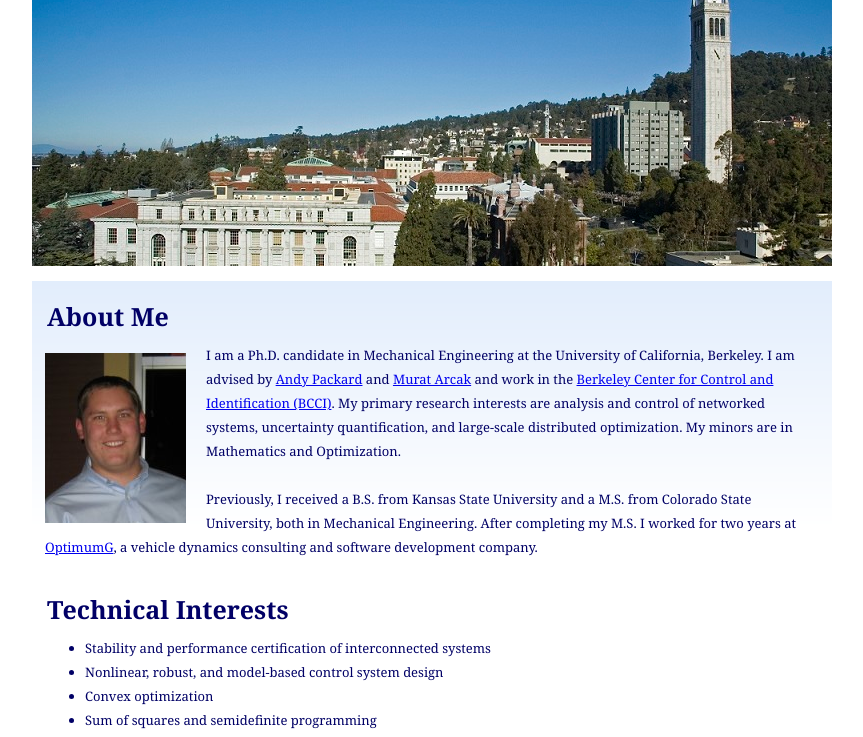
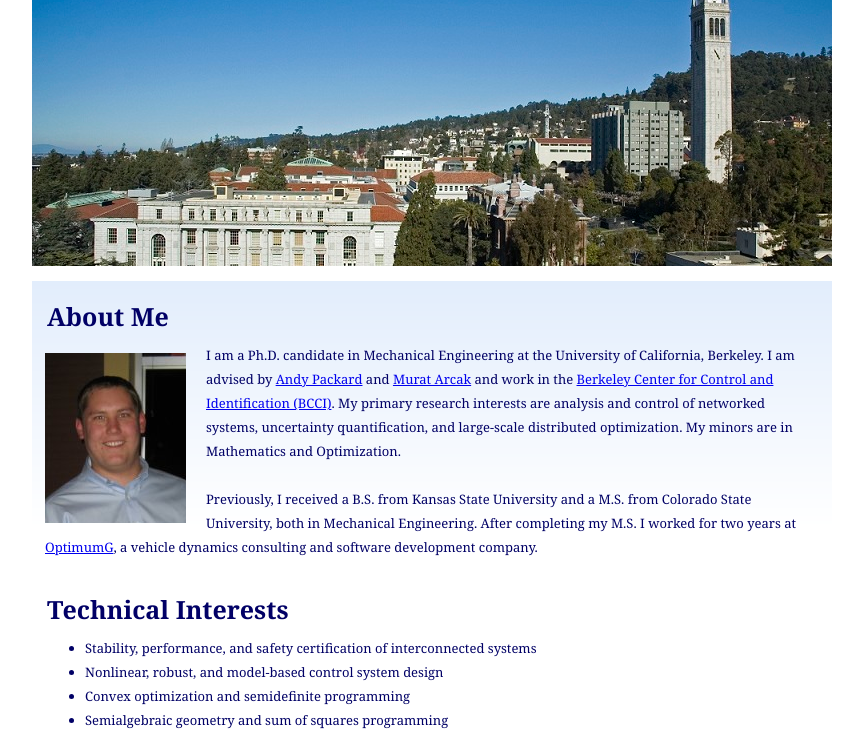
Before and after one commit to cmeissen/cmeissen.github.io, a plain HTML site: page index.html in a window 1280 px wide. Shown: the part 209-946 px from the top of the page, without its empty margins (218-1081 px from the left). Drawn offline with Linux system fonts and the light colour scheme.

Commit message:
Update Index

```diff
--- a/index.html
+++ b/index.html
@@ -43,10 +43,10 @@
 
           <div class="contentTitle">Technical Interests</div>
           <div class="contentText"><p> <ul>
-          	<li> Stability and performance certification of interconnected systems</li>
+          	<li> Stability, performance, and safety certification of interconnected systems</li>
           	<li> Nonlinear, robust, and model-based control system design</li>
-          	<li> Convex optimization</li>
-            <li> Sum of squares and semidefinite programming</li>
+          	<li> Convex optimization and semidefinite programming</li>
+            <li> Semialgebraic geometry and sum of squares programming </li>
             <li> Machine learning and data mining</li>
              </ul>
           	</p> </div>
```
